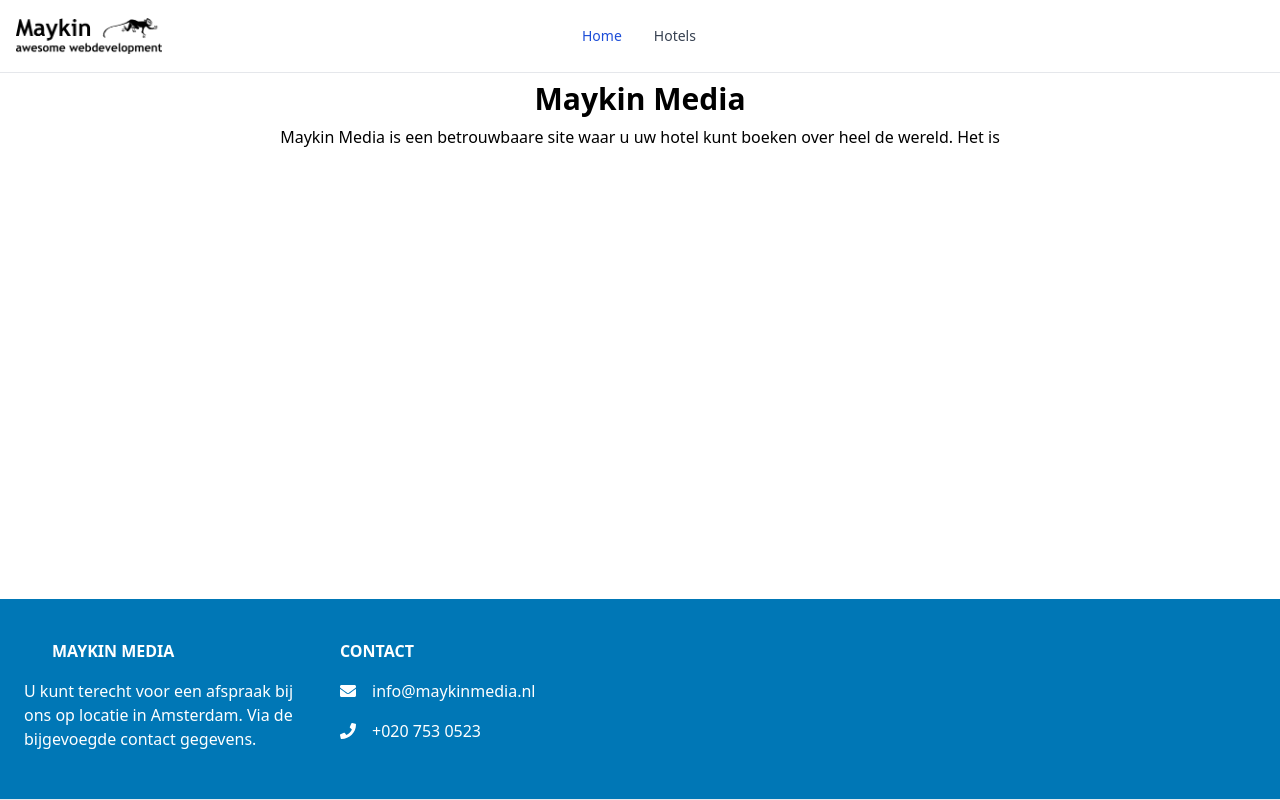
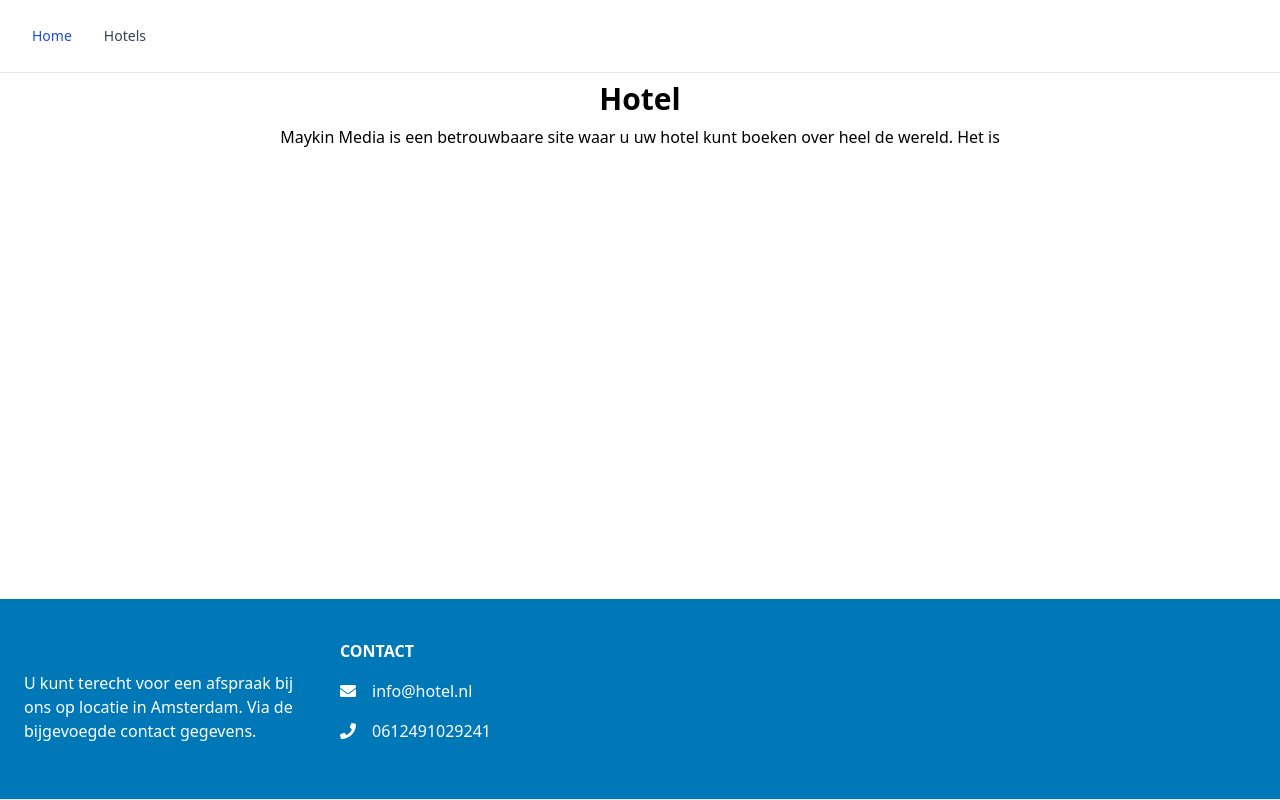
Before and after one commit to BatuhanYumak/Django-Hotel, a Django app: page / in a window 1280 px wide. Run offline with Django 4.2, Linux system fonts and the light colour scheme; some libraries are stand-ins or nearby versions.

Commit message:
Update index.html

```diff
--- a/myworld/members/templates/index.html
+++ b/myworld/members/templates/index.html
@@ -11,7 +11,7 @@
     <script src="{% static 'script.js' %}"></script>
     {% comment %} Afgezien dat HTML  door een server wordt gegenereerd, hebben webapplicaties over het algemeen extra bestanden nodig, zoals afbeeldingen, JavaScript of CSS, die nodig zijn om de volledige webpagina weer te geven. {% endcomment %}
 
-    <title>Maykin_hotel</title>
+    <title>Hotel</title>
 </head>
 <body class="">
 
@@ -19,8 +19,6 @@
 
     <nav class="bg-white px-2 sm:px-4 py-2.5 dark:bg-white-900  w-full z-20 top-0 left-0 border-b border-white-200 dark:border-white-600">
         <div class="container flex flex-wrap items-center justify-between mx-auto">
-        <a href="https://www.maykinmedia.nl/nl/" class="flex items-center">
-            <img src="{% static 'maykin_logo.png' %}" class="h-6 mr-3 sm:h-9" alt="Flowbite Logo">
         </a>
         <div class="flex md:order-2">
             <button data-collapse-toggle="navbar-sticky" type="button" class="inline-flex items-center p-2 text-sm text-gray-500 rounded-lg md:hidden hover:bg-gray-100 focus:outline-none focus:ring-2 focus:ring-gray-200 dark:text-gray-400 dark:hover:bg-gray-700 dark:focus:ring-gray-600" aria-controls="navbar-sticky" aria-expanded="false">
@@ -41,8 +39,8 @@
         </div>
       </nav>
 
-      <!--About Maykin-->
-    <h1 class="font-bold text-center text-3xl p-2">Maykin Media</h1>
+      <!--About Hotel-->
+    <h1 class="font-bold text-center text-3xl p-2">Hotel</h1>
     <div class="typeText text-center"></div>
 
         <div id="text_writer" class="text-center text-wrap p-4" class="typeText"></div>
@@ -65,7 +63,7 @@
               ">
                         <svg aria-hidden="true" focusable="false" data-prefix="fas" data-icon="cubes" class="w-4 mr-3" role="img" xmlns="http://www.w3.org/2000/svg" viewBox="0 0 512 512">
                         </svg>
-                        <a href="https://www.maykinmedia.nl/nl/">Maykin Media</a>
+
                     </h6>
                     <p>
                         U kunt terecht voor een afspraak bij ons op locatie in Amsterdam. Via de bijgevoegde contact gegevens.
@@ -80,14 +78,14 @@
                             <path fill="currentColor" d="M502.3 190.8c3.9-3.1 9.7-.2 9.7 4.7V400c0 26.5-21.5 48-48 48H48c-26.5 0-48-21.5-48-48V195.6c0-5 5.7-7.8 9.7-4.7 22.4 17.4 52.1 39.5 154.1 113.6 21.1 15.4 56.7 47.8 92.2 47.6 35.7.3 72-32.8 92.3-47.6 102-74.1 131.6-96.3 154-113.7zM256 320c23.2.4 56.6-29.2 73.4-41.4 132.7-96.3 142.8-104.7 173.4-128.7 5.8-4.5 9.2-11.5 9.2-18.9v-19c0-26.5-21.5-48-48-48H48C21.5 64 0 85.5 0 112v19c0 7.4 3.4 14.3 9.2 18.9 30.6 23.9 40.7 32.4 173.4 128.7 16.8 12.2 50.2 41.8 73.4 41.4z">
                             </path>
                         </svg>
-                        info@maykinmedia.nl
+                        info@hotel.nl
                     </p>
                     <p class="flex items-center justify-center md:justify-start mb-4">
                         <svg aria-hidden="true" focusable="false" data-prefix="fas" data-icon="phone" class="w-4 mr-4" role="img"  viewBox="0 0 512 512">
                             <path fill="currentColor" d="M493.4 24.6l-104-24c-11.3-2.6-22.9 3.3-27.5 13.9l-48 112c-4.2 9.8-1.4 21.3 6.9 28l60.6 49.6c-36 76.7-98.9 140.5-177.2 177.2l-49.6-60.6c-6.8-8.3-18.2-11.1-28-6.9l-112 48C3.9 366.5-2 378.1.6 389.4l24 104C27.1 504.2 36.7 512 48 512c256.1 0 464-207.5 464-464 0-11.2-7.7-20.9-18.6-23.4z">
                             </path>
                         </svg>
-                        +020 753 0523
+                        0612491029241
                     </p>
                 </div>
             </div>
```
